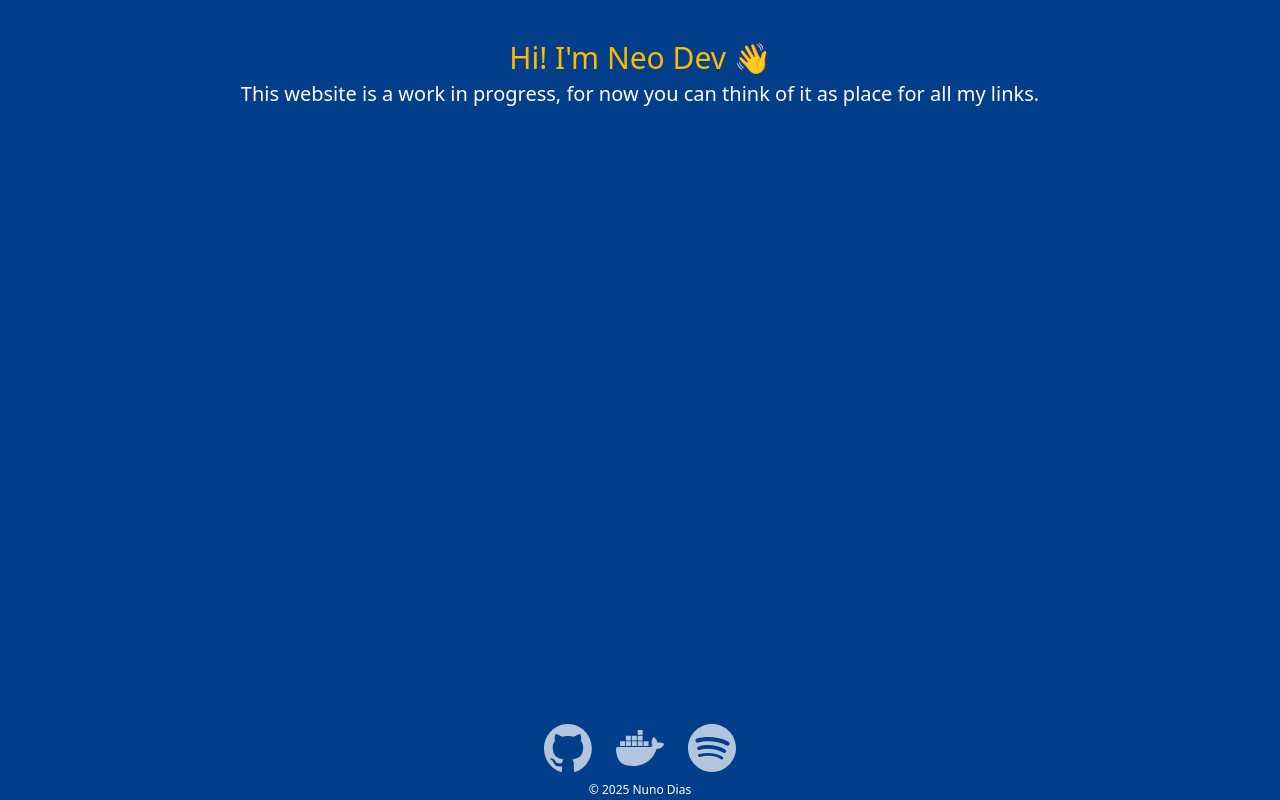
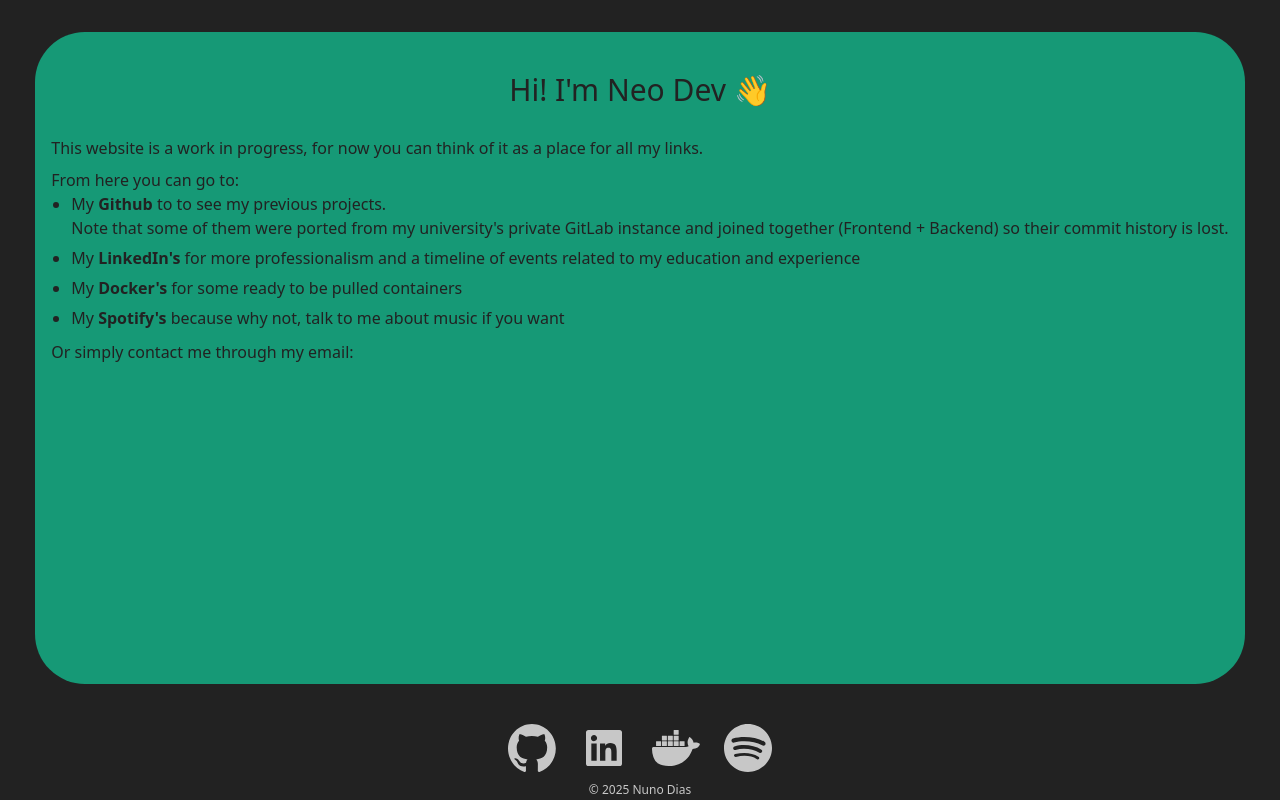
Before and after one commit to N4fta/neo-dev.org, a Next.js app: page / in a window 1280 px wide. Built offline with nearby package versions, Linux system fonts and the light colour scheme.

Commit message:
Remade home page; added LinkedIn to links

```diff
--- a/app/globals.css
+++ b/app/globals.css
@@ -13,6 +13,11 @@
   --color-artic-800: #023e8a;
   --color-artic-900: #03045e;
 
+  --color-mint: #1dcd9f;
+  --color-mint2: #169976;
+  --color-black1: #292929;
+  --color-black2: #222222;
+
   --font-roboto: "Roboto", sans-serif;
 }
 
@@ -21,16 +26,16 @@ html {
 }
 
 body {
-  @apply h-full flex flex-col min-h-screen text-white bg-artic-800;
+  @apply h-full flex flex-col min-h-screen text-black2 bg-black2 items-center;
 }
 
 main {
-  @apply mx-auto flex flex-grow flex-col pt-10 items-center w-full max-w-7xl;
+  @apply flex flex-grow flex-col pt-10 items-center max-w-[150rem] bg-mint2 m-8 p-4 rounded-[50px];
   @apply lg:w-fit;
 }
 
 h1 {
-  @apply text-3xl text-amber-400 pb-1;
+  @apply text-3xl pb-1;
 }
 
 h3 {
@@ -38,9 +43,13 @@ h3 {
 }
 
 p {
-  @apply pb-1;
+  @apply pb-2;
 }
 
-.articault-transition {
+li {
+  @apply list-disc pb-1.5;
+}
+
+.default-transition {
   @apply transition-all duration-200 delay-75;
 }
--- a/app/layout.tsx
+++ b/app/layout.tsx
@@ -7,6 +7,11 @@ const links: FooterLink[] = [
     link: "https://github.com/N4fta",
     imageSrc: "/links/github-white.svg",
     alt: "Github Logo",
+  },
+  {
+    link: "https://www.linkedin.com/in/nunocdias/",
+    imageSrc: "/links/linkedin-white.svg",
+    alt: "LinkedIn Logo",
   },
   {
     link: "https://hub.docker.com/u/n4fta",
@@ -47,13 +52,13 @@ export default function RootLayout({
                   <img
                     src={link.imageSrc}
                     alt={link.alt}
-                    className="size-12 opacity-70 hover:opacity-80 default-transition"
+                    className="size-12 opacity-75 hover:opacity-80 default-transition"
                   />
                 </a>
               );
             })}
           </div>
-          <div className="text-xs pb-0.5">© 2025 Nuno Dias</div>
+          <div className="text-xs pb-0.5 text-white/75">© 2025 Nuno Dias</div>
         </footer>
       </body>
     </html>
--- a/app/page.tsx
+++ b/app/page.tsx
@@ -15,13 +15,58 @@ export default function Home() {
   }, []);
 
   return (
-    <main className="p-8">
-      <h1 className="pb-4">Hi! I&apos;m Neo Dev 👋</h1>
-      <h3 className="pb-12">
-        This website is a work in progress, for now you can think of it as place
-        for all my links.
-      </h3>
-      <div className="home-grid"></div>
+    <main>
+      <h1>Hi! I&apos;m Neo Dev 👋</h1>
+      <div className="h-6" />
+
+      <div className="">
+        <p className="pb-1">
+          This website is a work in progress, for now you can think of it as a
+          place for all my links.
+        </p>
+        <p>
+          From here you can go to:
+          <ul className="pl-5 pb-1">
+            <li>
+              My{" "}
+              <a href="https://github.com/N4fta" target="_blank">
+                <strong>Github</strong>
+              </a>{" "}
+              to to see my previous projects.
+              <br></br> Note that some of them were ported from my
+              university&apos;s private GitLab instance and joined together
+              (Frontend + Backend) so their commit history is lost.
+            </li>
+            <li>
+              My{" "}
+              <a href="https://www.linkedin.com/in/nunocdias/" target="_blank">
+                <strong>LinkedIn&apos;s</strong>
+              </a>{" "}
+              for more professionalism and a timeline of events related to my
+              education and experience
+            </li>
+
+            <li>
+              My{" "}
+              <a href="https://hub.docker.com/u/n4fta" target="_blank">
+                <strong>Docker&apos;s</strong>
+              </a>{" "}
+              for some ready to be pulled containers
+            </li>
+            <li>
+              My{" "}
+              <a
+                href="https://open.spotify.com/user/z20cuq7qcix1zz2xzlxg6egzl?si=9ae67bb695c546e0"
+                target="_blank"
+              >
+                <strong>Spotify&apos;s</strong>
+              </a>{" "}
+              because why not, talk to me about music if you want
+            </li>
+          </ul>
+          Or simply contact me through my email:
+        </p>
+      </div>
       <div className="h-6" />
     </main>
   );
```
Also changed, not shown: public/links/linkedin-color.svg (added), public/links/linkedin-white.svg (added).
